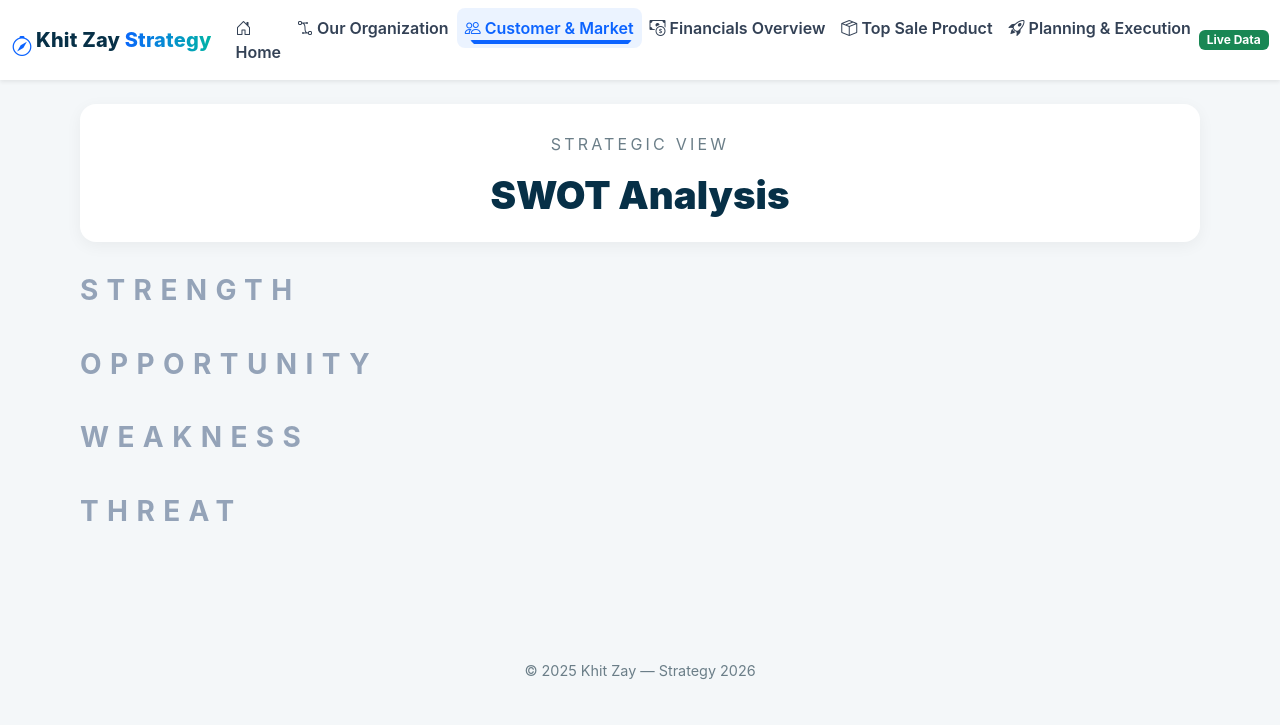
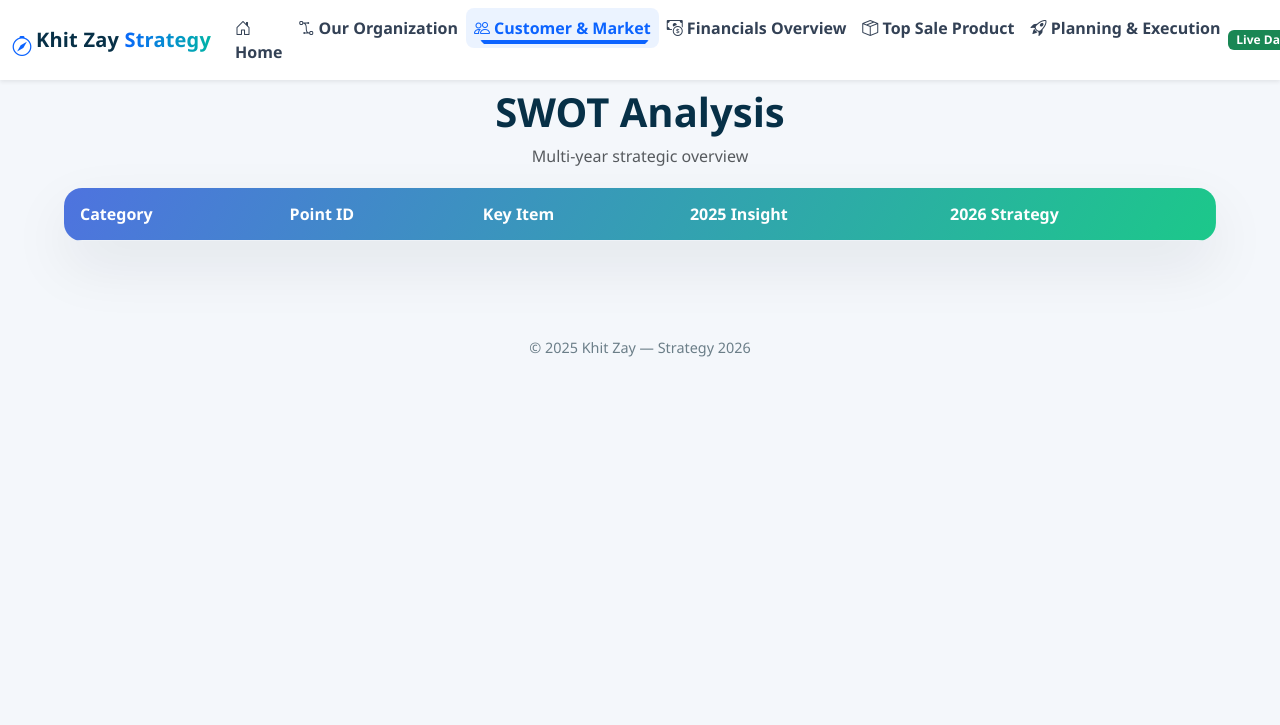
Before and after one commit to tobecontinue-hub/KZ-strategic, a Flask app: page /swot in a window 1280 px wide. Shown: the top 725 px of the page. Run offline with Flask 3, Linux system fonts and the light colour scheme; lists and menus that the app fills with data are empty; some libraries are stand-ins or nearby versions.

Commit message:
Switch SWOT route/template to table-based design

```diff
--- a/dashboard_app_from_excel/app.py
+++ b/dashboard_app_from_excel/app.py
@@ -891,59 +891,46 @@ def roadmap_page():
 @app.route("/swot")
 def swot_page():
     try:
-        # Assuming gs.sheet_to_df("swot") returns the DataFrame with columns
-        # including '2025' and '2026' as per the image.
         df = gs.sheet_to_df("swot")
     except Exception:
-        # Fallback to an empty DataFrame if data fetching fails
         df = pd.DataFrame()
 
     rows = []
     try:
-        # Convert DataFrame rows to a list of dictionaries
-        rows = df.to_dict(orient="records") if hasattr(df, "to_dict") else df
+        rows = df.to_dict(orient="records") if hasattr(df, "to_dict") else []
     except Exception:
         rows = []
 
-    # Initialize sections for S-W-O-T
-    sections = {
-        "Strength": [],
-        "Opportunity": [],
-        "Weakness": [],
-        "Threat": []
-    }
+    table_rows = []
+    key_insight_rows = []
 
-    for r in rows:
-        cat = (r.get("Category") or "").strip()
-        if not cat:
-            continue
+    for row in rows:
+        category = (row.get("Category") or "").strip()
+        point_id = row.get("Point_ID") or ""
+        key_item = row.get("Key_Item") or row.get("Key Item") or ""
+        insight_2025 = row.get("2025") or ""
+        strategy_2026 = row.get("2026") or ""
 
-        # Normalize category
-        cat_lower = cat.lower().strip()
-        if "strength" in cat_lower:
-            cat = "Strength"
-        elif "opportun" in cat_lower:
-            cat = "Opportunity"
-        elif "weak" in cat_lower:
-            cat = "Weakness"
-        elif "threat" in cat_lower:
-            cat = "Threat"
-        else:
-            continue  # Skip unknown categories
-
-        # Extract data, including the separate 2025 and 2026 details
-        item = {
-            "id": r.get("Point_ID") or "",
-            "title": r.get("Key_Item") or r.get("Key Item") or "",
-            # Explicitly extract the content from the '2025' and '2026' columns
-            "details_2025": r.get("2025", "") or "",
-            "details_2026": r.get("2026", "") or "",
+        entry = {
+            "Category": category,
+            "Point_ID": point_id,
+            "Key_Item": key_item,
+            "2025": insight_2025,
+            "2026": strategy_2026
         }
 
-        if cat in sections:
-            sections[cat].append(item)
+        if category.lower() == "key insight":
+            key_insight_rows.append(entry)
+        else:
+            table_rows.append(entry)
 
-    return render_template("swot.html", sections=sections)
+    table_rows.sort(key=lambda r: r.get("Category", ""))
+
+    return render_template(
+        "swot.html",
+        rows=table_rows,
+        key_insights=key_insight_rows
+    )
 
 
 @app.route("/cost_per_x")
--- a/dashboard_app_from_excel/templates/swot.html
+++ b/dashboard_app_from_excel/templates/swot.html
@@ -2,64 +2,116 @@
 {% extends "base.html" %}
 {% block content %}
 
+<link rel="stylesheet" href="https://cdn.jsdelivr.net/npm/bootstrap-icons@1.11.3/font/bootstrap-icons.css">
+
 <style>
 body {
-  font-family: 'Inter', sans-serif;
-  background-color: #f4f7f9;
+  background: #f4f7fb;
 }
-.main-container { max-width: 1200px; margin: 0 auto; padding: 20px; }
-.page-header { text-align: center; margin-bottom: 2rem; }
-.page-header h1 { font-size: 2.4rem; font-weight: 900; color: #073047; }
-.subtitle { color: #64748b; letter-spacing: 0.2em; text-transform: uppercase; font-size: 0.8rem; }
-
-.swot-section { margin-bottom: 2rem; }
-.section-title { font-weight: 700; letter-spacing: 0.3em; text-transform: uppercase; color: #94a3b8; margin-bottom: 0.5rem; }
-.card-grid { display: flex; flex-wrap: wrap; gap: 1rem; }
-.swot-card { flex: 1 1 280px; background: #fff; border-radius: 18px; padding: 1rem; border: 1px solid rgba(148,163,184,0.3); box-shadow: 0 14px 32px rgba(15,23,42,0.08); }
-.swot-card h3 { margin: 0.3rem 0; color: #0f172a; }
-.swot-card small { color: #94a3b8; text-transform: uppercase; letter-spacing: 0.2em; }
-.details { display: grid; grid-template-columns: repeat(auto-fit, minmax(140px,1fr)); gap: 0.75rem; margin-top: 0.75rem; }
-.details div { background: #f9fbff; border-radius: 10px; padding: 0.75rem; font-size: 0.9rem; color: #475569; }
-.details span { display: block; font-weight: 700; color: #0b63ff; margin-bottom: 0.2rem; }
-
-.key-insights { margin-top: 2rem; padding: 1.5rem; border-radius: 16px; background: linear-gradient(135deg,#0b63ff,#5a78ff); color: #fff; }
-.key-insights h2 { margin-bottom: 0.6rem; }
-.key-insights li { margin-bottom: 0.4rem; }
+.swot-shell {
+  max-width: 1200px;
+  margin: 0 auto;
+  padding: 24px;
+}
+.swot-shell h1 {
+  text-align: center;
+  font-weight: 900;
+  color: #073047;
+}
+.swot-table-card {
+  margin-top: 20px;
+  background: #fff;
+  border-radius: 18px;
+  box-shadow: 0 24px 60px rgba(15,23,42,.08);
+  overflow: hidden;
+}
+.swot-table {
+  width: 100%;
+  border-collapse: collapse;
+}
+.swot-table thead {
+  background: linear-gradient(120deg,#4e73df,#1cc88a);
+  color: #fff;
+}
+.swot-table th,
+.swot-table td {
+  padding: 14px 16px;
+  border-bottom: 1px solid #eef2f7;
+  vertical-align: top;
+}
+.swot-table tbody tr {
+  animation: fadeIn .4s ease;
+}
+.swot-table tbody tr:nth-child(odd) { background: #f8faff; }
+.category-badge {
+  display: inline-flex;
+  align-items: center;
+  gap: 6px;
+  padding: 6px 10px;
+  border-radius: 999px;
+  font-weight: 600;
+  color: #055160;
+  background: #cff4fc;
+}
+.key-insight-card {
+  margin-top: 24px;
+  padding: 20px;
+  border-radius: 16px;
+  background: linear-gradient(120deg,#6366f1,#8b5cf6);
+  color: #fff;
+  box-shadow: 0 24px 60px rgba(99,102,241,.35);
+}
+.key-insight-card h2 {
+  font-weight: 800;
+}
+@keyframes fadeIn {
+  from { opacity: 0; transform: translateY(8px); }
+  to { opacity: 1; transform: translateY(0); }
+}
 </style>
 
-<div class="main-container">
-  <div class="page-header">
-    <p class="subtitle">Strategic View</p>
-    <h1>SWOT Analysis</h1>
+<div class="swot-shell">
+  <h1>SWOT Analysis</h1>
+  <p class="text-center text-muted">Multi-year strategic overview</p>
+
+  <div class="swot-table-card">
+    <table class="swot-table">
+      <thead>
+        <tr>
+          <th>Category</th>
+          <th>Point ID</th>
+          <th>Key Item</th>
+          <th>2025 Insight</th>
+          <th>2026 Strategy</th>
+        </tr>
+      </thead>
+      <tbody>
+        {% for row in rows %}
+        <tr>
+          <td>
+            <span class="category-badge">
+              <i class="bi bi-grid"></i> {{ row['Category'] or 'N/A' }}
+            </span>
+          </td>
+          <td>{{ row['Point_ID'] or '—' }}</td>
+          <td>{{ row['Key_Item'] or 'Untitled Item' }}</td>
+          <td>{{ row['2025'] or 'N/A' }}</td>
+          <td>{{ row['2026'] or 'N/A' }}</td>
+        </tr>
+        {% endfor %}
+      </tbody>
+    </table>
   </div>
 
-  {% for category, entries in sections.items() %}
-  <section class="swot-section">
-    <h3 class="section-title">{{ category }}</h3>
-    <div class="card-grid">
-      {% for item in entries %}
-      <article class="swot-card">
-        <small>{{ item.id }}</small>
-        <h3>{{ item.title }}</h3>
-        <div class="details">
-          <div><span>2025</span>{{ item.details_2025 or 'N/A' }}</div>
-          <div><span>2026</span>{{ item.details_2026 or 'N/A' }}</div>
-        </div>
-      </article>
-      {% endfor %}
-    </div>
-  </section>
-  {% endfor %}
-
   {% if key_insights %}
-  <section class="key-insights">
-    <h2>Key Insights</h2>
+  <div class="key-insight-card">
+    <h2><i class="bi bi-lightbulb"></i> Key Insights</h2>
     <ul>
       {% for insight in key_insights %}
-      <li><strong>{{ insight.title }}:</strong> {{ insight.content }}</li>
+      <li><strong>{{ insight['Point_ID'] or insight['Key_Item'] }}:</strong> {{ insight['2025'] or insight['2026'] }}</li>
       {% endfor %}
     </ul>
-  </section>
+  </div>
   {% endif %}
 </div>
 
```
